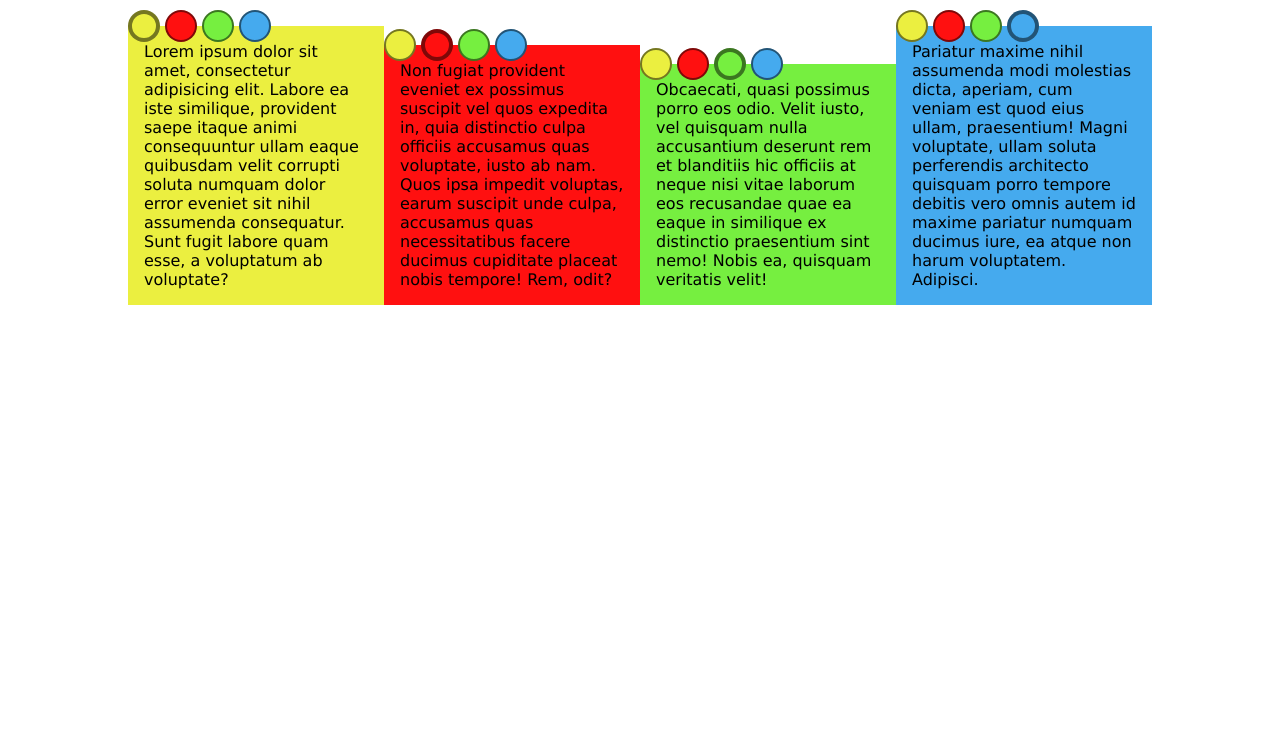
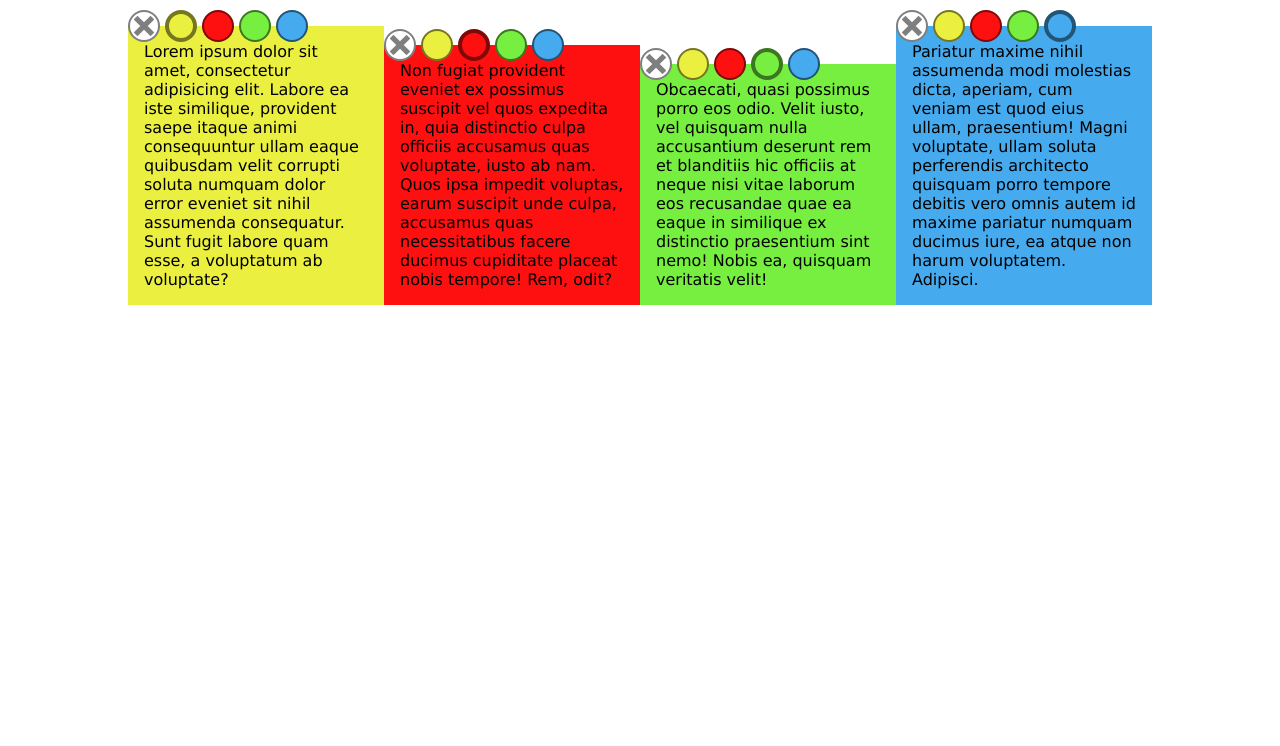
Before and after one commit to zenojr/JAVASCRIPT, a plain HTML site: page JAVASCRIPT_WEB_APP/index.html in a window 1280 px wide. Shown: the part 54-800 px from the top of the page. Drawn offline with Linux system fonts and the light colour scheme.

Commit message:
Adicionados botões remove
Adicionados botões remove e troca de cores também

```diff
--- a/JAVASCRIPT_WEB_APP/css/card.css
+++ b/JAVASCRIPT_WEB_APP/css/card.css
@@ -16,7 +16,7 @@
 }
 
 
-.card-colors.isActive{
+.card-options.isActive{
 	border-width:4px;
 }
 
@@ -30,7 +30,7 @@
 }
 
 
-.card-colors{
+.card-options{
 	text-indent: -999;
 	border-radius: 50%;
 	display:inline-block;
@@ -42,12 +42,20 @@
 
 }
 
+.card-delete{
+	background-image: url('../imagens/delete.svg');
+	background-size: 70%;
+	background-color: #FFF;
+	background-position: center;
+	background-repeat: no-repeat;
+}
+
 
 .card-colors{
 	display: inline-block;
 }
 
-.wrap-card-colors{
+.wrap-card-options{
 	position: absolute;
 	top: -16px;
 	left: 0;
--- a/JAVASCRIPT_WEB_APP/index.html
+++ b/JAVASCRIPT_WEB_APP/index.html
@@ -30,21 +30,25 @@
 <section class="container">
 		<ol>
 			<li class="card" data-color="first">
-			<nav class="wrap-card-colors">
+			<nav class="wrap-card-options">
 				<ul>
-					<li class="card-colors isActive" data-color="first">
+          <li class="card-options card-delete">
+            <a href=""></a>
+          </li>
+
+					<li class="card-options isActive" data-color="first">
 						<a href=""></a>
 					</li>
 
-					<li class="card-colors" data-color="second">
+					<li class="card-options" data-color="second">
 						<a href=""></a>
 					</li>
 
-					<li class="card-colors" data-color="third">
+					<li class="card-options" data-color="third">
 						<a href=""></a>
 					</li>
 
-					<li class="card-colors" data-color="fourth">
+					<li class="card-options" data-color="fourth">
 						<a href=""></a>
 					</li>
 				</ul>
@@ -53,21 +57,26 @@
 			</li><!--
 
 			--><li class="card card_colorSecond" data-color="second">
-			<nav class="wrap-card-colors">
+			<nav class="wrap-card-options">
 				<ul>
-					<li class="card-colors" data-color="first">
+
+          <li class="card-options card-delete">
+            <a href=""></a>
+          </li>
+
+					<li class="card-options" data-color="first">
 						<a href=""></a>
 					</li>
 
-					<li class="card-colors isActive" data-color="second">
+					<li class="card-options isActive" data-color="second">
 						<a href=""></a>
 					</li>
 
-					<li class="card-colors" data-color="third">
+					<li class="card-options" data-color="third">
 						<a href=""></a>
 					</li>
 
-					<li class="card-colors" data-color="fourth">
+					<li class="card-options" data-color="fourth">
 						<a href=""></a>
 					</li>
 				</ul>
@@ -77,21 +86,26 @@
 			</li><!--
 
 			--><li class="card" data-color="third">
-			<nav class="wrap-card-colors">
+			<nav class="wrap-card-options">
 				<ul>
-					<li class="card-colors" data-color="first">
+
+          <li class="card-options card-delete">
+            <a href=""></a>
+          </li>
+
+					<li class="card-options" data-color="first">
 						<a href=""></a>
 					</li>
 
-					<li class="card-colors" data-color="second">
+					<li class="card-options" data-color="second">
 						<a href=""></a>
 					</li>
 
-					<li class="card-colors isActive" data-color="third">
+					<li class="card-options isActive" data-color="third">
 						<a href=""></a>
 					</li>
 
-					<li class="card-colors" data-color="fourth">
+					<li class="card-options" data-color="fourth">
 						<a href=""></a>
 					</li>
 				</ul>
@@ -101,21 +115,26 @@
 			</li><!--
 
 			--><li class="card" data-color="fourth">
-			<nav class="wrap-card-colors">
+			<nav class="wrap-card-options">
 				<ul>
-					<li class="card-colors" data-color="first">
+
+          <li class="card-options card-delete">
+            <a href=""></a>
+          </li>
+
+					<li class="card-options" data-color="first">
 						<a href=""></a>
 					</li>
 
-					<li class="card-colors" data-color="second">
+					<li class="card-options" data-color="second">
 						<a href=""></a>
 					</li>
 
-					<li class="card-colors" data-color="third">
+					<li class="card-options" data-color="third">
 						<a href=""></a>
 					</li>
 
-					<li class="card-colors isActive" data-color="fourth">
+					<li class="card-options isActive" data-color="fourth">
 						<a href=""></a>
 					</li>
 				</ul>
--- a/JAVASCRIPT_WEB_APP/javascript/card.js
+++ b/JAVASCRIPT_WEB_APP/javascript/card.js
@@ -1,13 +1,20 @@
 var $cards = document.querySelectorAll('.card');
-var $cardColors = document.querySelectorAll('.card-colors');
+var $cardColors = document.querySelectorAll('.card-options');
 
 for(var index = 0; index < $cards.length; index++){
 	$cards[index].addEventListener('click', function(event){
 		var $origin = event.target;
+		console.log($origin);
 		var $card = this;
+		console.log($card);
 
-		if ($origin.classList.contains('card-colors')) {
+		if ($origin.classList.contains('card-options')) {
 			$card.dataset.color = $origin.dataset.color;
+			//seleciona pelo evento click a classe do elemento clicado
+
+		if ($origin.classList.contains('card-delete')){
+			$card.remove();
+		}
 
 		for(var position = 0; position < $cardColors.length; position++){
 			$cardColors[position].classList.remove('isActive');
```
Also changed, not shown: JAVASCRIPT_WEB_APP/imagens/delete.svg (added).
